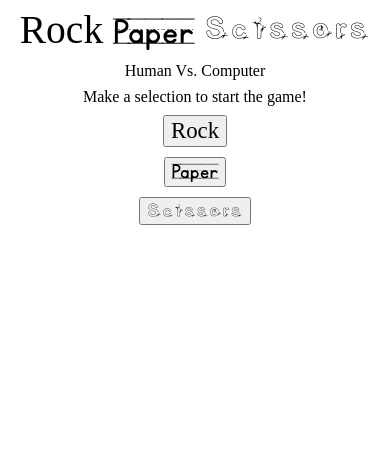
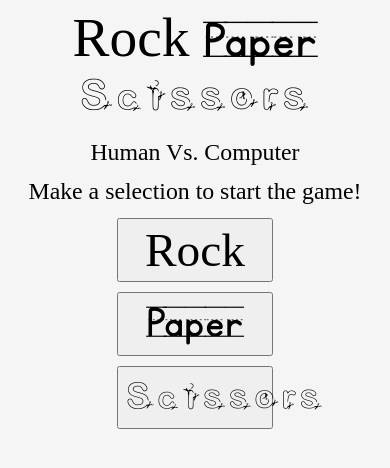
Before and after one commit to Vrok-Kronos/rockPaperScissorsOP, a plain HTML site: page index.html in a window 390 px wide. Drawn offline with Linux system fonts and the light colour scheme; a web font is replaced by a local one.

Commit message:
changes css to balance pc & mobile

```diff
--- a/style.css
+++ b/style.css
@@ -30,7 +30,7 @@
 #pageTitle {
 	margin: 10px auto;
 	text-align: center;
-	font-size: calc(20px + 5vw);
+	font-size: calc(32px + 6vw);
 }
 
 .rock {
@@ -48,7 +48,11 @@
 .hSelection {
 	display: block;
 	margin: 10px auto;
-	font-size: calc(15px + 2vw);
+	font-size: calc(24px + 6vw);
+}
+
+body {
+	background-color: whitesmoke;
 }
 
 h1 {
@@ -58,6 +62,12 @@ h1 {
 }
 
 p {
-	margin: 10px auto;
+	margin: 15px auto;
 	text-align: center;
+	font-size: calc(16px + 2vw);
 }
+
+button {
+	height: calc(48px + 4vw);
+	width: 40vw;
+}
```
